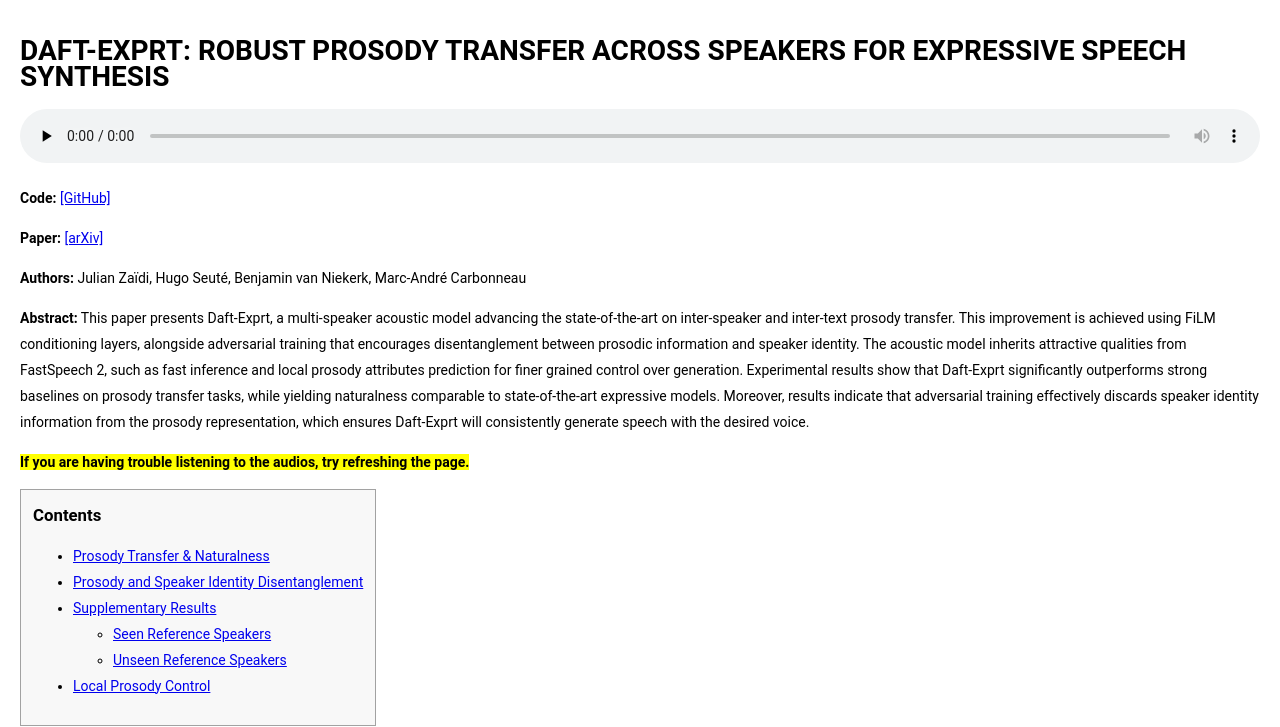
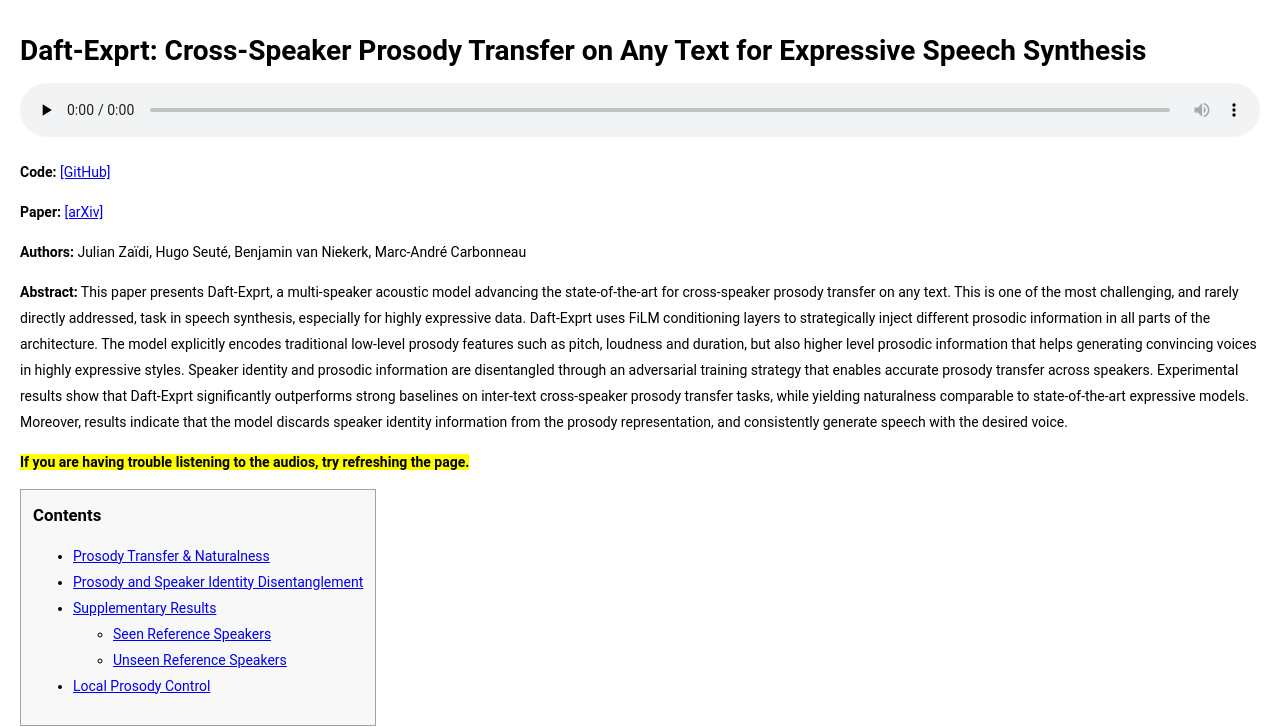
Before and after one commit to Ubisoft-LaForge/Ubisoft-LaForge.github.io, a plain HTML site: page speech/daft-exprt/index.html in a window 1280 px wide. Shown: the part 100-827 px from the top of the page. Drawn offline with Linux system fonts and the light colour scheme.

Commit message:
updated title and abstract

```diff
--- a/speech/daft-exprt/index.html
+++ b/speech/daft-exprt/index.html
@@ -162,19 +162,20 @@ audio{
 
 
 <div class="content">
-<h1>DAFT-EXPRT: ROBUST PROSODY TRANSFER ACROSS SPEAKERS FOR EXPRESSIVE SPEECH SYNTHESIS</h1>
+<h1>Daft-Exprt: Cross-Speaker Prosody Transfer on Any Text for Expressive Speech Synthesis</h1>
 <audio controls="controls" preload="none"><source src="samples/intro/20_seen_model0_sent0_tgt4_HiFi.wav" autoplay=""></audio>
 <p><b>Code:</b> <a href="https://github.com/ubisoft/ubisoft-laforge-daft-exprt">[GitHub]</a></p></p>
 <p><b>Paper:</b> <a href="https://arxiv.org/abs/2108.02271">[arXiv]</a></p></p>
 <p><b>Authors:</b> Julian Za&iuml;di, Hugo Seut&eacute;, Benjamin van Niekerk, Marc-Andr&eacute; Carbonneau</p>
-<p><b>Abstract:</b> This paper presents Daft-Exprt, a multi-speaker acoustic model advancing the state-of-the-art
-	on inter-speaker and inter-text prosody transfer. This improvement is achieved using FiLM conditioning layers,
-	alongside adversarial training that encourages disentanglement between prosodic information and speaker identity.
-	The acoustic model inherits attractive qualities from FastSpeech 2, such as fast inference and local prosody attributes
-	prediction for finer grained control over generation. Experimental results show that Daft-Exprt significantly outperforms
-	strong baselines on prosody transfer tasks, while yielding naturalness comparable to state-of-the-art expressive models.
-	Moreover, results indicate that adversarial training effectively discards speaker identity information from the prosody
-	representation, which ensures Daft-Exprt will consistently generate speech with the desired voice.</p>
+<p><b>Abstract:</b> This paper presents Daft-Exprt, a multi-speaker acoustic model advancing the state-of-the-art for cross-speaker
+	prosody transfer on any text. This is one of the most challenging, and rarely directly addressed, task in speech synthesis, especially
+	for highly expressive data. Daft-Exprt uses FiLM conditioning layers to strategically inject different prosodic information in all
+	parts of the architecture. The model explicitly encodes traditional low-level prosody features such as pitch, loudness and duration,
+	but also higher level prosodic information that helps generating convincing voices in highly expressive styles. Speaker identity and
+	prosodic information are disentangled through an adversarial training strategy that enables accurate prosody transfer across speakers.
+	Experimental results show that Daft-Exprt significantly outperforms strong baselines on inter-text cross-speaker prosody transfer tasks,
+	while yielding naturalness comparable to state-of-the-art expressive models. Moreover, results indicate that the model discards speaker
+	identity information from the prosody representation, and consistently generate speech with the desired voice.</p>
 
 <p><mark><b>If you are having trouble listening to the audios, try refreshing the page.</b></mark></p>
 
```
